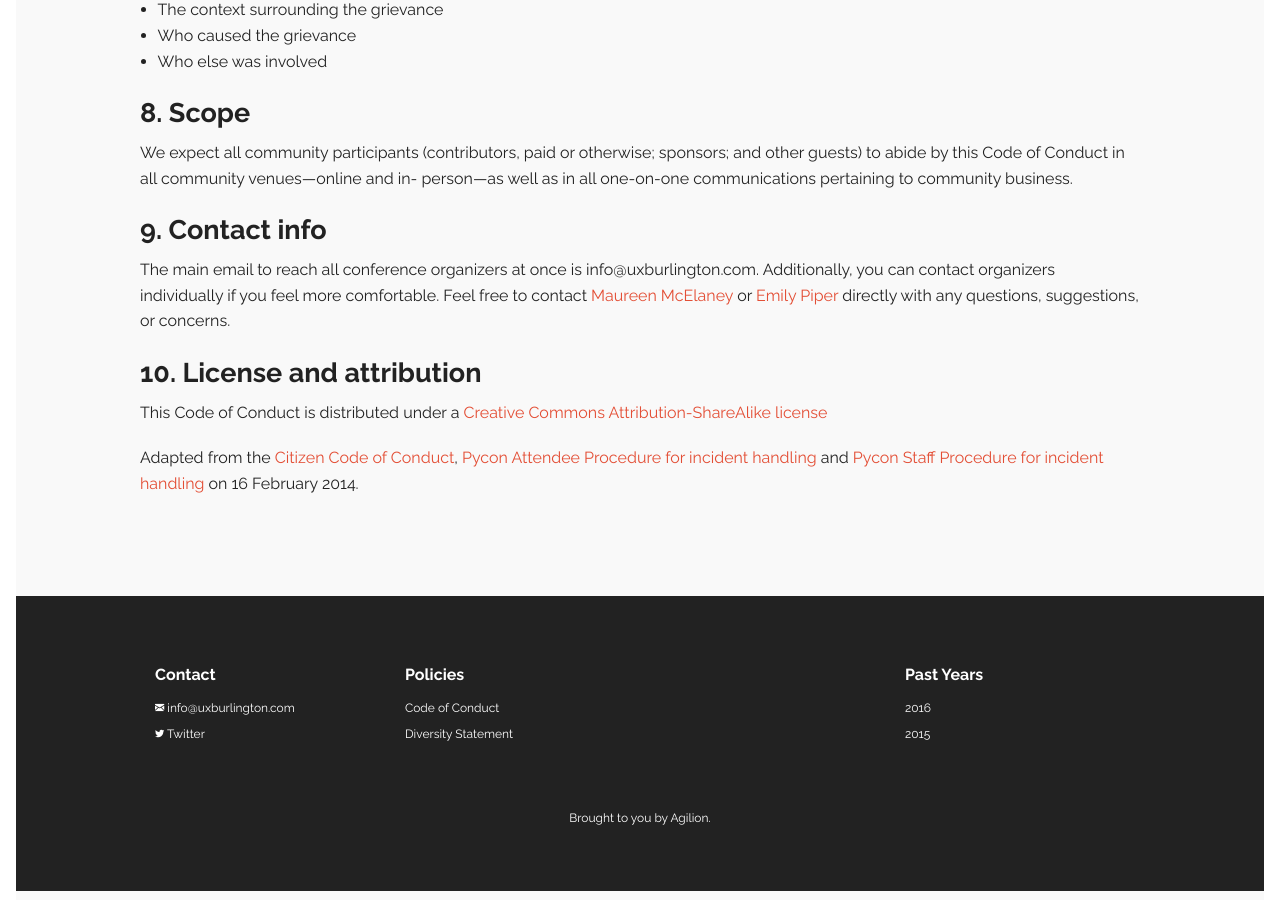
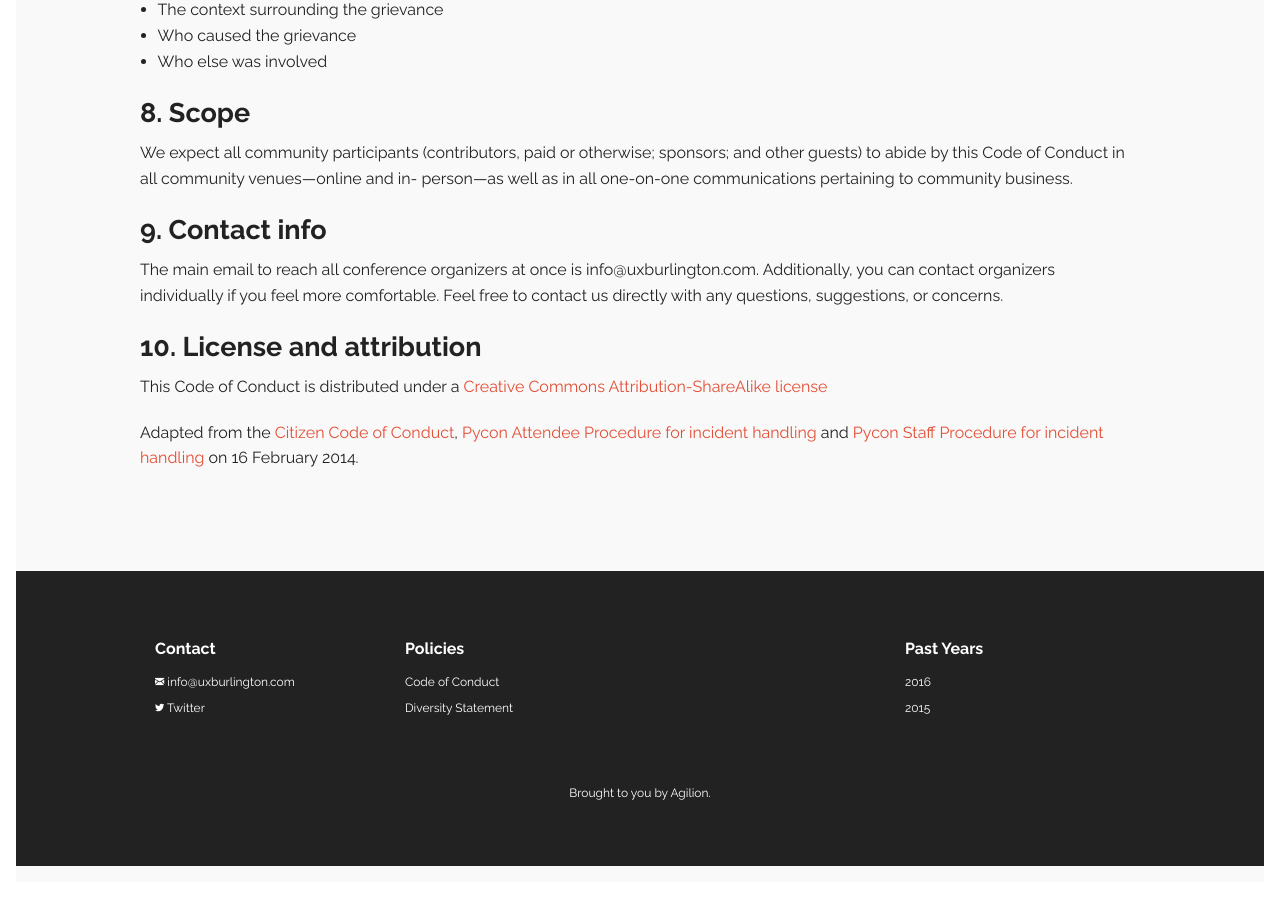
Before and after one commit to AgilionApps/ux-burlington-2017, a Jekyll site: the page built from conduct/index.html, in a window 1280 px wide and 900 px high, scrolled down 2302 px. Built offline with Jekyll 4.4.1, drawn with Linux system fonts in a browser that asks for light colours; some web fonts are replaced; comment, search, counter and statistics services are not loaded.

Commit message:
removes Maureen and Emily from contact info

```diff
--- a/conduct/index.html
+++ b/conduct/index.html
@@ -145,8 +145,7 @@ meta_keywords:
 
     <p>The main email to reach all conference organizers at once is {{site.email}}.
       Additionally, you can contact organizers individually if you feel more comfortable.
-      Feel free to contact <a href="https://twitter.com/Mo_Mack">Maureen McElaney</a> or
-      <a href="https://www.linkedin.com/in/piperemily">Emily Piper</a> directly with any
+      Feel free to contact us directly with any
       questions, suggestions, or concerns.</p>
 
     <h3 id="10licenseandattribution">10. License and attribution</h3>
```
